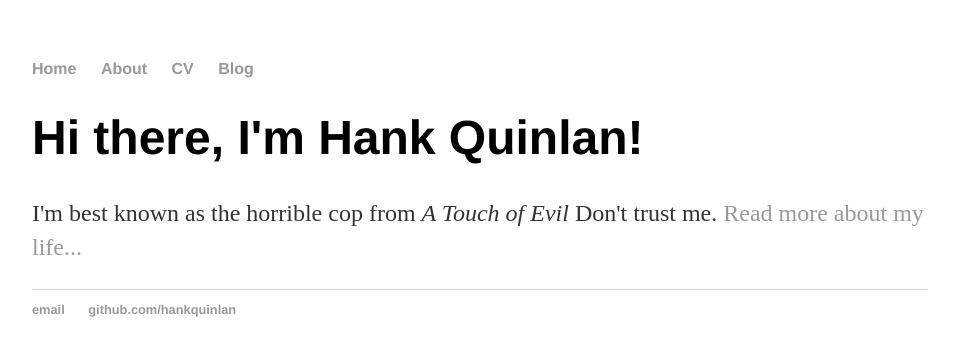
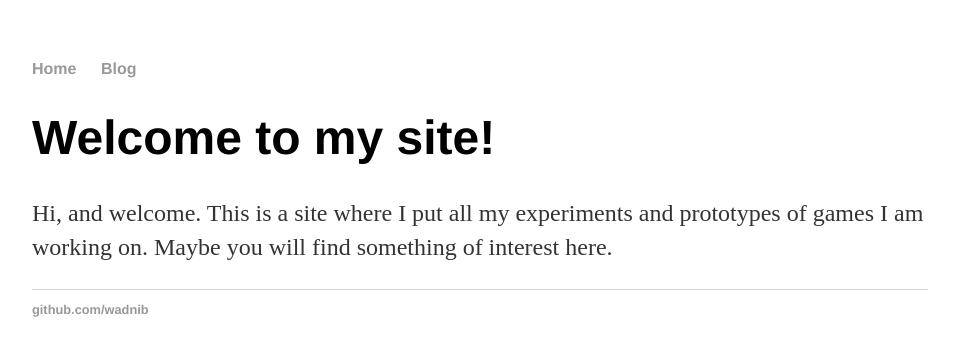
Before and after one commit to wadnib/wadnib.github.io, a Jekyll site: the page built from index.html, in a window 1280 px wide. Shown: the top 356 px of the page, without its empty margins (160-1115 px from the left). Built offline with Jekyll 4.4.1, drawn with Linux system fonts in a browser that asks for light colours.

Commit message:
Updated personal info

```diff
--- a/_layouts/default.html
+++ b/_layouts/default.html
@@ -9,8 +9,6 @@
 			<nav>
 	    		<ul>
 	        		<li><a href="/">Home</a></li>
-		        	<li><a href="/about">About</a></li>
-	        		<li><a href="/cv">CV</a></li>
 	        		<li><a href="/blog">Blog</a></li>
 	    		</ul>
 			</nav>
@@ -21,8 +19,7 @@
 			</div><!-- /.container -->
 			<footer>
 	    		<ul>
-	        		<li><a href="mailto:hankquinlanhub@gmail.com">email</a></li>
-	        		<li><a href="https://github.com/hankquinlan">github.com/hankquinlan</a></li>
+	        		<li><a href="https://github.com/wadnib">github.com/wadnib</a></li>
 				</ul>
 			</footer>
 		</body>
--- a/blog/index.html
+++ b/blog/index.html
@@ -1,6 +1,6 @@
 ---
 layout: default
-title: Hank Quinlan's Blog
+title: Wadnib's Blog
 ---
 	<h1>{{ page.title }}</h1>
 	<ul class="posts">
--- a/index.html
+++ b/index.html
@@ -1,8 +1,8 @@
 ---
 layout: default
-title: Hank Quinlan, Horrible Cop - The Revengence!
+title: Wadnib's Website!
 ---
 <div class="blurb">
-	<h1>Hi there, I'm Hank Quinlan!</h1>
-	<p>I'm best known as the horrible cop from <em>A Touch of Evil</em> Don't trust me. <a href="/about">Read more about my life...</a></p>
+	<h1>Welcome to my site!</h1>
+	<p>Hi, and welcome. This is a site where I put all my experiments and prototypes of games I am working on. Maybe you will find something of interest here.</p>
 </div><!-- /.blurb -->
```
Also changed, not shown: _posts/2017-02-11-hank-quinlan-site-launched.md (deleted, +0 -7 lines), _posts/2017-02-13-site-launched.md (added, +7 -0 lines).
